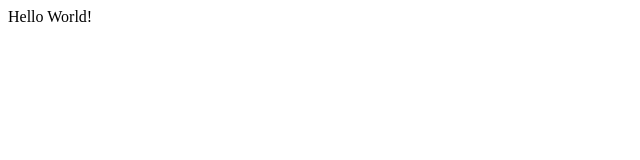
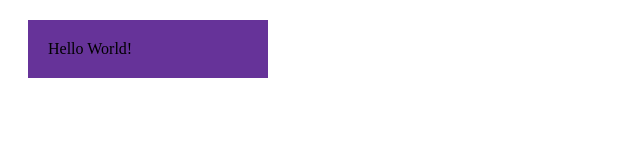
Before and after one commit to nitnitz/basic_git, a plain HTML site: page index.html in a window 1280 px wide. Shown: the whole page, without its empty margins (0-640 px from the left). Drawn offline with Linux system fonts and the light colour scheme.

Commit message:
index.html

```diff
--- a/index.html
+++ b/index.html
@@ -2,6 +2,14 @@
 <html>
     <head>
         <title>GIT Basic</title>
+        <style>
+            div {
+                width: 200px;
+                background-color: rebeccapurple;
+                padding: 20px;
+                margin: 20px;
+            }
+        </style>
     </head>
     <body>
         <div>
```
